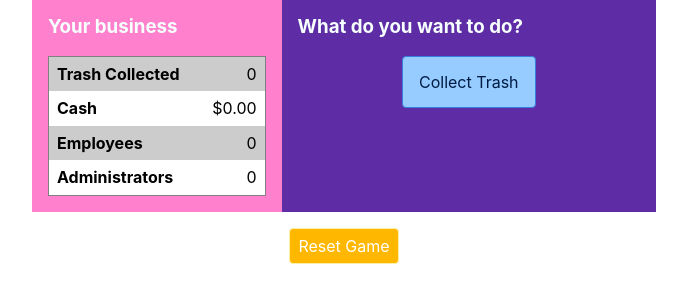
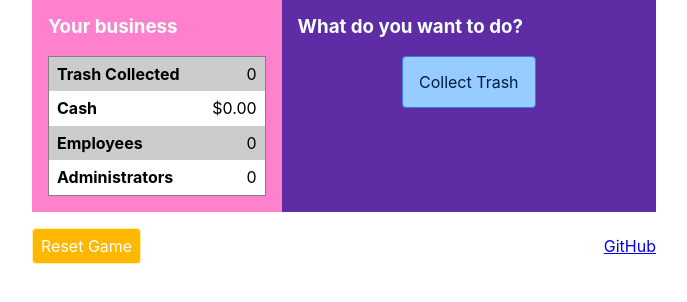
Before and after one commit to mookman288/trash-collector, a plain HTML site: page index.html in a window 1280 px wide. Shown: the part 158-460 px from the top of the page, without its empty margins (296-983 px from the left). Drawn offline with nearby package versions, Linux system fonts and the light colour scheme.

Commit message:
Update license. Update index to add github link.

```diff
--- a/index.html
+++ b/index.html
@@ -80,10 +80,15 @@
 				<div id="info" class="w-100 pa3 bg-light-yellow dn"></div>
 			</footer>
 		</main>
-		<footer class="pv3 w-100 w-50-ns tc">
-			<button id="resetGame" class="pa2 ba br2 b--light-yellow bg-gold white">
-				Reset Game
-			</button>
+		<footer class="pv3 w-100 w-50-ns flex items-center">
+			<div class="w-50">
+				<button id="resetGame" class="pa2 ba br2 b--light-yellow bg-gold white">
+					Reset Game
+				</button>
+			</div>
+			<div class="w-50 tr">
+				<a href="https://github.com/mookman288/trash-collector" target="_blank" rel="noopener">GitHub</a>
+			</div>
 		</footer>
 		<script type="text/javascript" src="game.js"></script>
 	</body>
```
Also changed, not shown: 1 other file.
